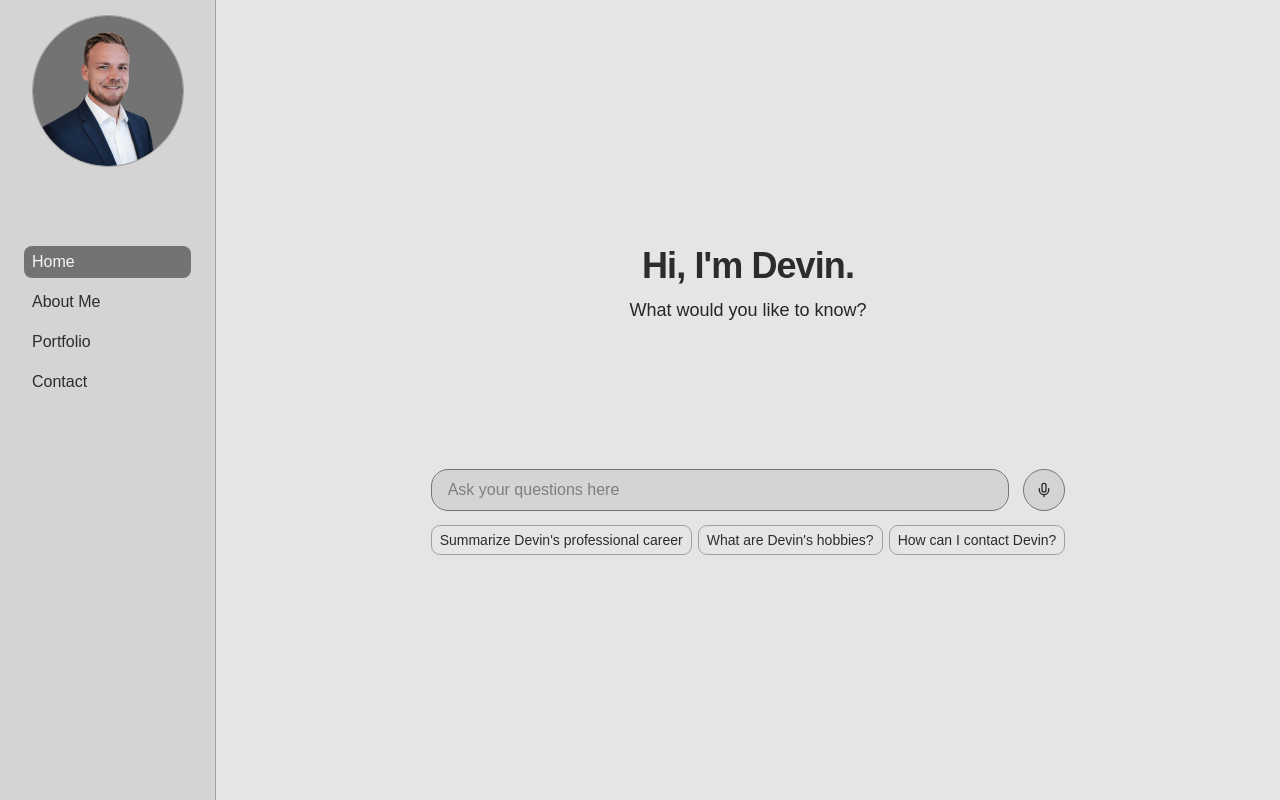
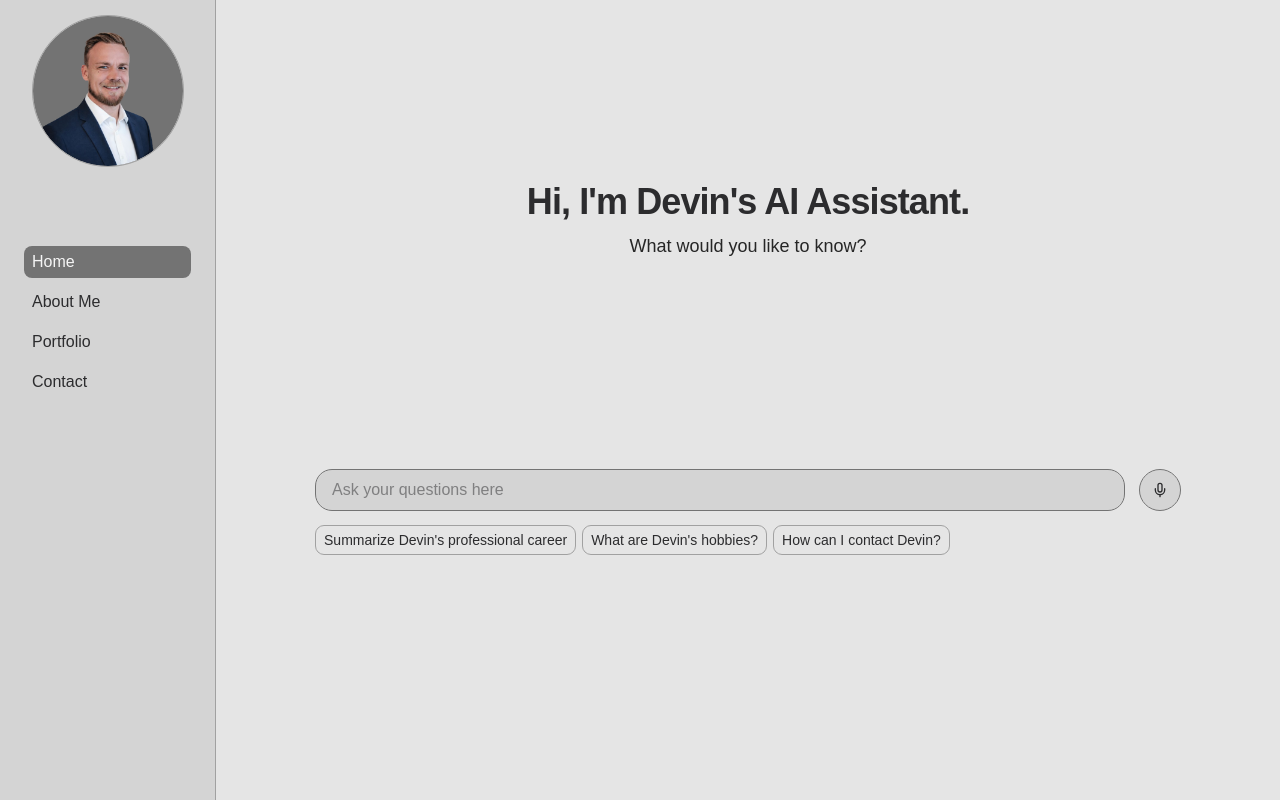
Before and after one commit to tidalsites/devinhaynes, a Next.js app: page / in a window 1280 px wide. Built offline with nearby package versions, Linux system fonts and the light colour scheme.

Commit message:
cleanup tasks

```diff
--- a/app/page.tsx
+++ b/app/page.tsx
@@ -9,7 +9,7 @@ export const metadata: Metadata = {
 
 export default function Home() {
   return (
-    <div className="flex items-center sm:grid sm:place-content-center pt-16 pb-8 h-[calc(100vh-61px)] md:h-screen px-6 md:px-16 bg-neutral-200 dark:bg-background">
+    <div className="flex items-center sm:justify-center pb-8 h-[calc(100vh-61px)] md:h-screen px-6 md:px-16 bg-neutral-200 dark:bg-background">
       <Chat />
     </div>
   );
--- a/components/Chat.tsx
+++ b/components/Chat.tsx
@@ -171,11 +171,11 @@ export default function Chat() {
   }, [messages]);
 
   return (
-    <div className="flex flex-col justify-between h-full w-full">
+    <div className="flex flex-col justify-between h-[calc(100vh-61px)] md:h-screen sm:justify-center w-full">
       {showCentered ? (
         <div className="absolute top-1/2 left-1/2 -translate-x-1/2 -translate-y-1/2 sm:relative sm:translate-x-0 sm:translate-y-0 sm:top-auto sm:left-auto flex flex-col gap-2 justify-center w-fit max-w-4xl mx-auto h-fit text-4xl text-center mb-4 md:mb-24">
           <h1 className="w-fit text-4xl mx-auto font-semibold leading-10 tracking-tight ">
-            Hi, I'm Devin.
+            Hi, I'm Devin's AI Assistant.
           </h1>
           <p className="w-[calc(100vw-4rem)] max-w-md text-lg leading-8 text-neutral-800 dark:text-neutral-300">
             What would you like to know?
@@ -183,7 +183,7 @@ export default function Chat() {
         </div>
       ) : null}
       {/* Messages area - scrollable */}
-      <div className="overflow-auto">
+      <div className="overflow-auto pt-16 overflow-y-scroll [&::-webkit-scrollbar]:hidden [-ms-overflow-style:none] [scrollbar-width:none]">
         <div className="max-w-4xl w-full mx-auto p-4 flex flex-col gap-y-8">
           {messages.map((message) => (
             <div key={message.id}>
@@ -218,7 +218,7 @@ export default function Chat() {
       </div>
 
       {/* Input area - fixed at bottom */}
-      <div className="max-w-4xl w-full mx-auto mt-auto sm:p-4 sticky bottom-0">
+      <div className="max-w-4xl w-full mx-auto sm:p-4 sticky bottom-0">
         {messages.length > 0 && (
           <button
             onClick={resetChat}
@@ -310,7 +310,7 @@ export default function Chat() {
             Maximum input length reached
           </p>
         )}
-        {messages.length > 2 && (
+        {messages.length > MAX_MESSAGES && (
           <p className="text-xs text-neutral-400 dark:text-neutral-500 mt-1">
             For best performance, please keep conversations under {MAX_MESSAGES}{" "}
             messages.
--- a/components/Message.tsx
+++ b/components/Message.tsx
@@ -6,7 +6,7 @@ type Props = {
 export const Message = ({ role, text }: Props) => {
   return (
     <div
-      className={`${role === "assistant" ? "justify-self-start" : "justify-self-end"} max-w-10/12 rounded-2xl p-4 bg-neutral-300 dark:bg-neutral-900 w-fit`}
+      className={`${role === "assistant" ? "justify-self-start" : "justify-self-end rounded-2xl p-4 bg-neutral-300 dark:bg-neutral-800 w-fit"} sm:max-w-10/12 `}
     >
       {text}
     </div>
```
